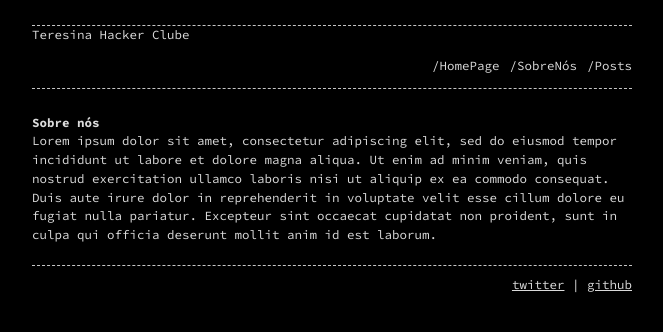
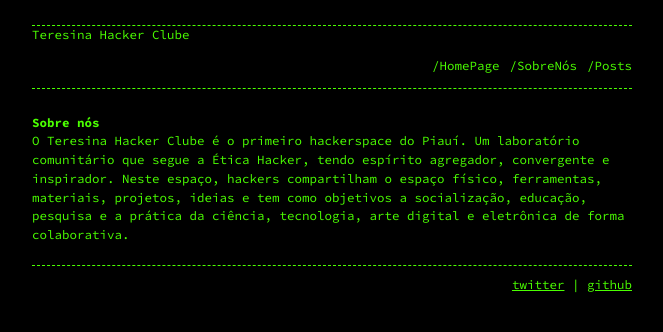
Before and after one commit to teresinahc/teresinahc.github.io, a Jekyll site: the page built from about.md, in a window 1280 px wide. Shown: the top 332 px of the page, without its empty margins (308-971 px from the left). Built offline with Jekyll 4.4.1, drawn with Linux system fonts in a browser that asks for light colours.

Commit message:
Update theme

```diff
--- a/_layouts/blog.html
+++ b/_layouts/blog.html
@@ -1,6 +1,8 @@
 ---
 layout: default
 ---
+
+{{ content }}
 
 {%- if site.posts.size > 0 -%}
   <ul>
--- a/_sass/dark.scss
+++ b/_sass/dark.scss
@@ -1,12 +1,12 @@
 /**
  * Style variables
  */
-$base-color:           #DBDBDB !default;
+$base-color:           #4bff00 !default;
 $primary-color:        #a1fc8f !default;
 $text-color:           $base-color !default;
 $placeholder-color:    $base-color !default;
 $link-color:           $base-color !default;
-$border:               dashed 1px rgba(219,219,219,0.9) !default;
+$border:               dashed 1px #4bff00 !default;
 $selection-background: rgba(219,219,219,0.99) !default;
 $selection-text:       #000 !default;
 $background-color:     #000 !default;
--- a/about.md
+++ b/about.md
@@ -6,4 +6,4 @@ permalink: /aboutus
 
 # Sobre nós
 
-Lorem ipsum dolor sit amet, consectetur adipiscing elit, sed do eiusmod tempor incididunt ut labore et dolore magna aliqua. Ut enim ad minim veniam, quis nostrud exercitation ullamco laboris nisi ut aliquip ex ea commodo consequat. Duis aute irure dolor in reprehenderit in voluptate velit esse cillum dolore eu fugiat nulla pariatur. Excepteur sint occaecat cupidatat non proident, sunt in culpa qui officia deserunt mollit anim id est laborum.
+O Teresina Hacker Clube é o primeiro hackerspace do Piauí. Um laboratório comunitário que segue a Ética Hacker, tendo espírito agregador, convergente e inspirador. Neste espaço, hackers compartilham o espaço físico, ferramentas, materiais, projetos, ideias e tem como objetivos a socialização, educação, pesquisa e a prática da ciência, tecnologia, arte digital e eletrônica de forma colaborativa.
```
Also changed, not shown: 3 other files.
